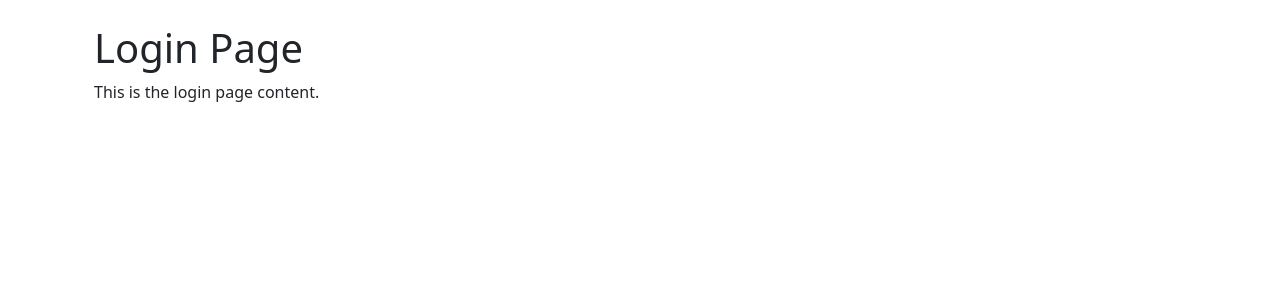
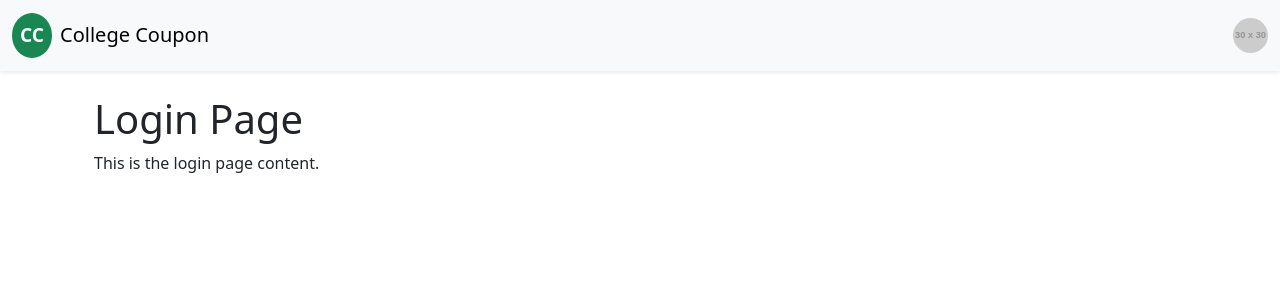
Before and after one commit to ksrivathsa2005-hub/coupon-dev-, a React (Vite) app in the folder frontend/coupon-system-frontend/: page / in a window 1280 px wide. Shown: the top 300 px of the page. Built offline with nearby package versions, Linux system fonts and the light colour scheme.

Commit message:
added navbar

```diff
--- a/frontend/coupon-system-frontend/src/App.tsx
+++ b/frontend/coupon-system-frontend/src/App.tsx
@@ -3,13 +3,13 @@ import LoginPage from './pages/LoginPage'
 import DashboardPage from './pages/DashboardPage'
 import AdminPage from './pages/AdminPage'
 import StaffPage from './pages/StaffPage'
-// import Navbar from './components/Navbar'
+import Navbar from './components/Navbar'
 // import Footer from './components/Footer'
 
 function App() {
   return (
     <div className="d-flex flex-column min-vh-100"> {}
-      {/* <Navbar /> */}
+      <Navbar />
 
       <main className="flex-grow-1">
         <Routes>
--- /dev/null
+++ b/frontend/coupon-system-frontend/src/components/Navbar.tsx
@@ -0,0 +1,33 @@
+import React from 'react';
+import { Link } from 'react-router-dom';
+
+const Navbar: React.FC = () => {
+  return (
+    <nav className="navbar navbar-expand-lg navbar-light bg-light sticky-top shadow-sm">
+      <div className="container-fluid">
+        {/* Left Section: Logo/App Name */}
+        <Link className="navbar-brand d-flex align-items-center" to="/">
+          <span className="bg-success text-white rounded-circle p-2 me-2" style={{ fontSize: '1.2rem', fontWeight: 'bold' }}>
+            CC
+          </span>
+          <span className="h5 mb-0">College Coupon</span>
+        </Link>
+
+        {/* Right Section: User Icon */}
+        <div className="d-flex align-items-center">
+          {/* User Icon (replace with a proper icon library later if needed) */}
+          <Link to="/profile" className="nav-link"> {/* Assuming a profile page */}
+            <img
+              src="https://via.placeholder.com/30" // Placeholder image for user icon
+              alt="User"
+              className="rounded-circle"
+              style={{ width: '35px', height: '35px' }}
+            />
+          </Link>
+        </div>
+      </div>
+    </nav>
+  );
+};
+
+export default Navbar;
```
